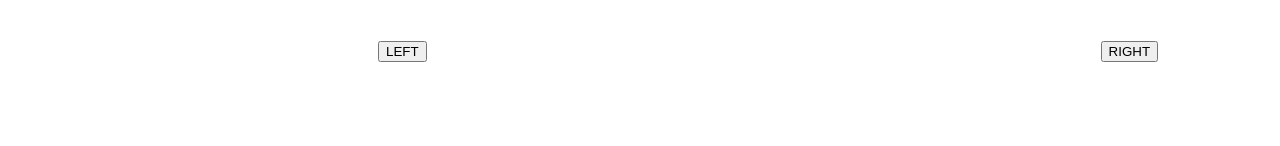
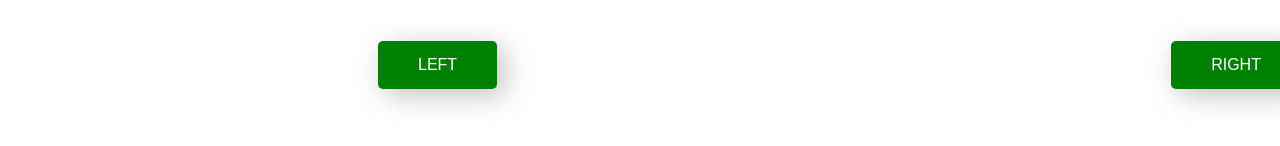
Before and after one commit to preliator30/waifu-wars, a plain HTML site: page index.html in a window 1280 px wide. Shown: the part 524-670 px from the top of the page. Drawn offline with Linux system fonts and the light colour scheme.

Commit message:
added button effects

```diff
--- a/styles.css
+++ b/styles.css
@@ -10,18 +10,66 @@
 	top: 75px;
 }
 
-.bt {
+/* .bt {
 	position: relative;
 	top: 115px;
 	left: 370px;
-}
-
+} */
+/*
 .btt {
 	position: relative;
 	top: 115px;
 	left: 1040px;
-	/*background-color: blue;*/
+	background-color: blue;
+} */
+
+.bt {
+  position: relative;
+	top: 115px;
+	left: 370px;
+  padding: 15px 40px;
+  font-size: 16px;
+  text-align: center;
+  cursor: pointer;
+  outline: none;
+  color: #fff;
+  background-color: green;
+  border: none;
+  border-radius: 5px;
+  box-shadow: 7px 6px 28px 1px rgba(0, 0, 0, 0.24);
 }
+/* Adding styles on 'active' state */
+
+.bt:active {
+  box-shadow: 7px 6px 28px 1px rgba(0, 0, 0, 0.24);
+  transform: translateY(4px);
+  /* Moving button 4px to y-axis */
+}
+
+.btt {
+  position: relative;
+	top: 115px;
+	left: 1040px;
+  padding: 15px 40px;
+  font-size: 16px;
+  text-align: center;
+  cursor: pointer;
+  outline: none;
+  color: #fff;
+  background-color: green;
+  border: none;
+  border-radius: 5px;
+  box-shadow: 7px 6px 28px 1px rgba(0, 0, 0, 0.24);
+}
+/* Adding styles on 'active' state */
+
+.btt:active {
+  box-shadow: 7px 6px 28px 1px rgba(0, 0, 0, 0.24);
+  transform: translateY(4px);
+  /* Moving button 4px to y-axis */
+}
+
+
 
 .navbar {
   position: sticky;
```
